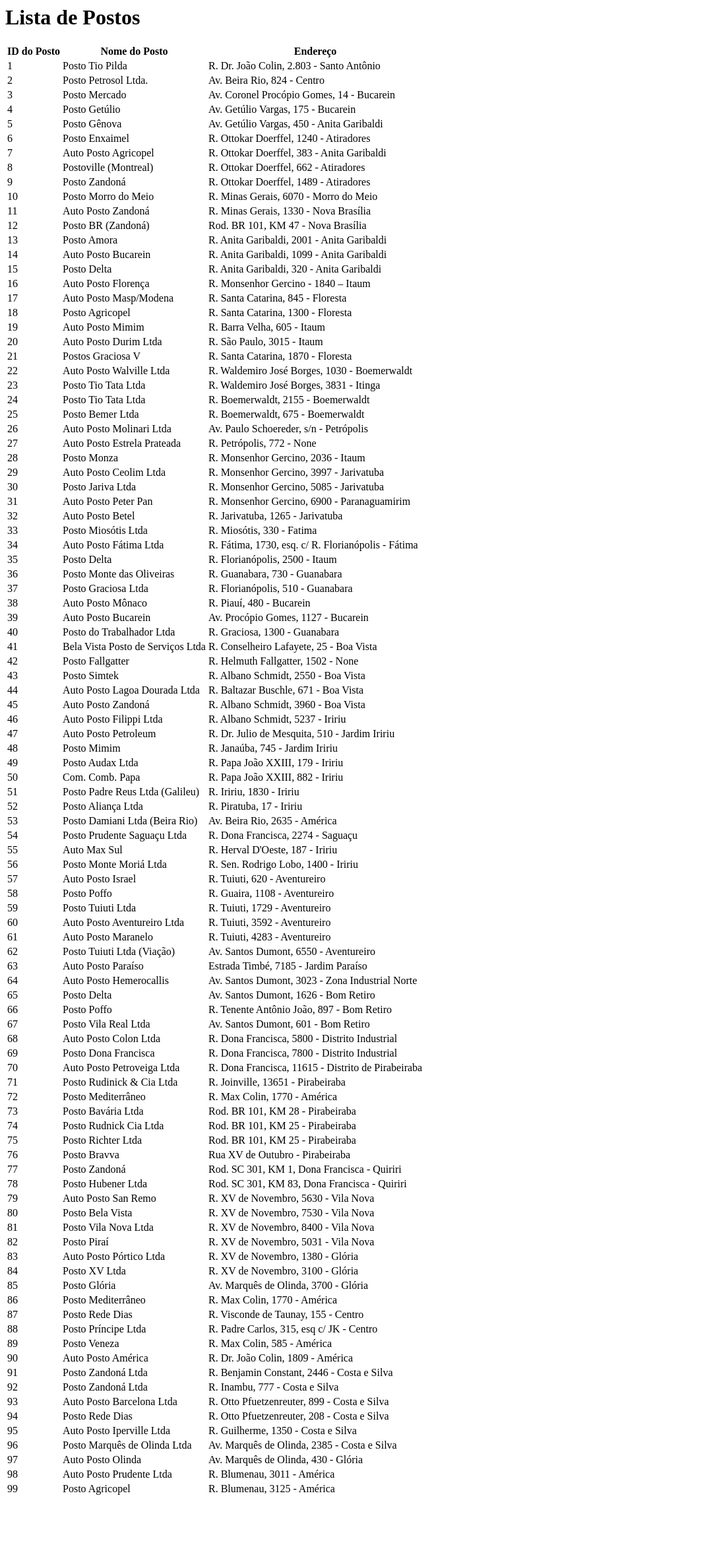
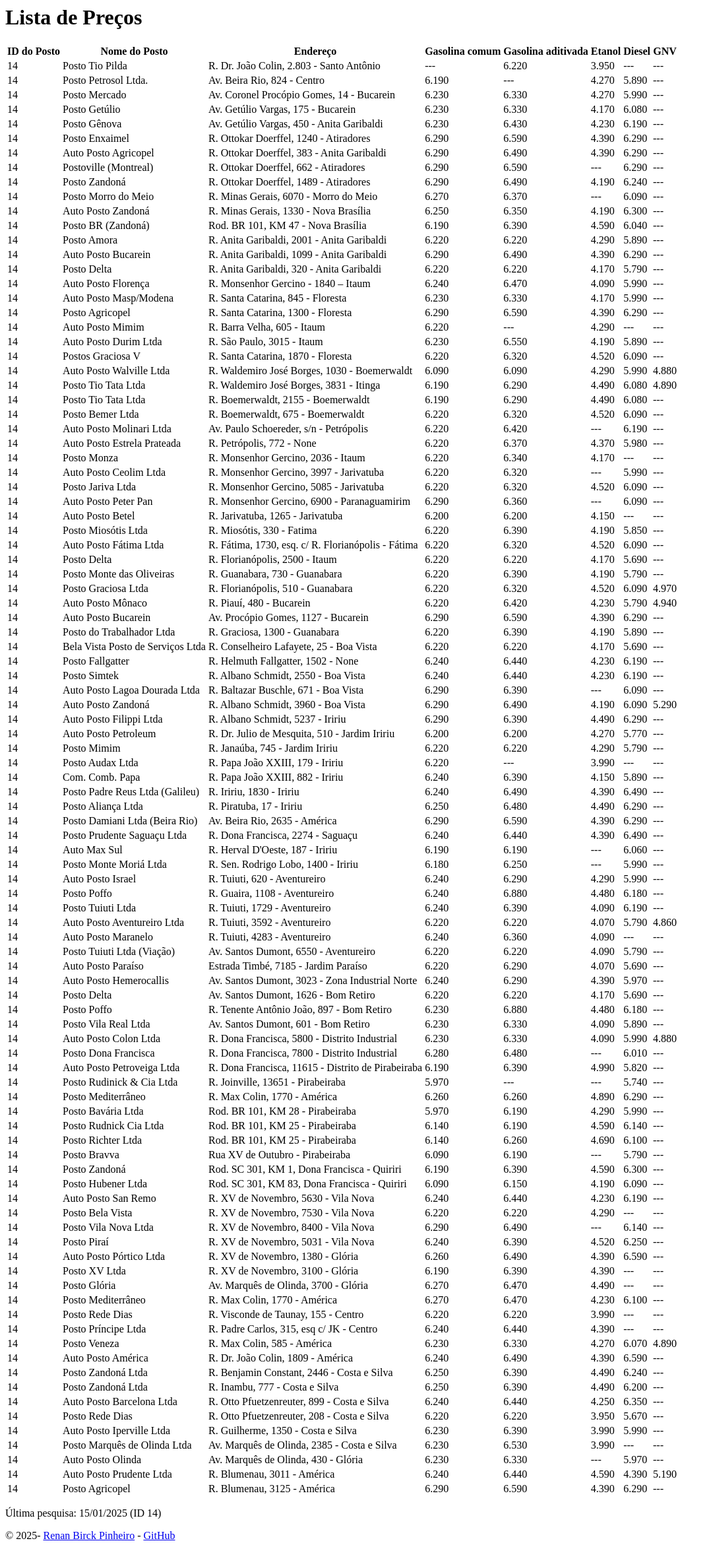
Before and after one commit to renanbirck/gasolina, a FastAPI app: page / in a window 1280 px wide. Shown: the whole page at 66% size, without its empty margins (0-1081 px from the left). Before the commit the page ends 2265 px from the top, so only its background shows below. Run offline with FastAPI, Linux system fonts and the light colour scheme; data comes from the database, SQL or seed files in the repository.

Commit message:
feat(front-end): o básico da tabela
	Modificada a API para carregar a tabela inteira de uma vez só,
	simplificando a lógica da API e do front-end.

```diff
--- a/api/crud.py
+++ b/api/crud.py
@@ -13,6 +13,10 @@
 
 def get_distribuidoras(db: Session):
     return db.query(models.Distribuidora).all()
+
+def get_precos_ultima_pesquisa(db: Session):
+    ultima_pesquisa = get_ultima_pesquisa(db)
+    return dados_pesquisa(db, ultima_pesquisa)
 
 def get_postos(db: Session):
     query = db.query(models.PostoGasolina.id,
@@ -65,7 +69,7 @@
     # JOIN PostosGasolina PG on P.IdPosto = PG.IdPosto
     # WHERE P.IdPesquisa = {id_pesquisa}
 
-    query = db.query(models.Pesquisa.data, models.PostoGasolina.nome, models.Precos.precoGasolinaComum, models.Precos.precoGasolinaAditivada,
+    query = db.query(models.Pesquisa.data, models.PostoGasolina.nome, models.PostoGasolina.endereco, models.PostoGasolina.bairro, models.Precos.precoGasolinaComum, models.Precos.precoGasolinaAditivada,
                      models.Precos.precoEtanol,models.Precos.precoDiesel,models.Precos.precoGNV) \
     .join(models.Pesquisa, models.Precos.pesquisa==models.Pesquisa.id) \
     .join(models.PostoGasolina, models.Precos.posto == models.PostoGasolina.id)  \
@@ -77,13 +81,16 @@
     print(result)
     dados_pesquisa = [
         {
-            "id": row[0],
+            "id": id_pesquisa,
+            "data": row[0],
             "nome": row[1],
-            "gasolina_comum": row[2],
-            "gasolina_aditivada": row[3],
-            "etanol": row[4],
-            "diesel": row[5],
-            "GNV": row[6]
+            "endereco": row[2],
+            "bairro": row[3],
+            "gasolina_comum": row[4],
+            "gasolina_aditivada": row[5],
+            "etanol": row[6],
+            "diesel": row[7],
+            "GNV": row[8]
         }
         for row in result
     ]
--- a/api/main.py
+++ b/api/main.py
@@ -17,9 +17,7 @@
 models.Base.metadata.create_all(bind=engine)
 app = FastAPI()
 
-router = APIRouter(
-    prefix='/postos'
-)
+router = APIRouter()
 
 app.include_router(router)
 
@@ -51,7 +49,7 @@
 
 templates = Jinja2Templates(directory="templates")
 
-@app.get("/ultima_pesquisa")
+@app.get("/ultima_pesquisa", name="ultima_pesquisa")
 async def ultima_pesquisa(db: Session = Depends(get_db)):
     return crud.get_ultima_pesquisa(db)
 
@@ -68,21 +66,26 @@
     return crud.get_postos(db)
 
 @app.get("/pesquisa/{id_pesquisa}")
-async def lista_postos_da_pesquisa(id_pesquisa, db: Session = Depends(get_db)):
+async def dados_pesquisa(id_pesquisa, db: Session = Depends(get_db)):
     return crud.dados_pesquisa(db, id_pesquisa)
 
-@app.get("/posto/{id_posto}")
+@app.get("/posto/{id_posto}", name="posto")
 async def lista_infos_posto(id_posto, db: Session = Depends(get_db)):
     return crud.get_dados_posto(db, id_posto)
+
 
 ## A raiz da aplicação, mostrando a lista de todos os postos:
 @app.get("/", response_class=HTMLResponse)
 async def raiz_app(request: Request, db: Session = Depends(get_db)):
 
     postos = await lista_todos_postos(db)
+    data_ultima_pesquisa = await ultima_pesquisa(db)
+
+    dados_ultima_pesquisa = await dados_pesquisa(data_ultima_pesquisa.id, db)
+    print(dados_ultima_pesquisa)
 
     return templates.TemplateResponse(
-        request=request, name="index.html", context={"postos": postos}
+        request=request, name="index.html", context={"postos": postos, "ultima_pesquisa": data_ultima_pesquisa, "dados_ultima_pesquisa": dados_ultima_pesquisa}
     )
 
 for route in app.router.routes:
--- a/api/templates/index.html
+++ b/api/templates/index.html
@@ -4,20 +4,35 @@
   </head>
 
   <body>
-    <h1>Lista de Postos</h1>
+    <h1>Lista de Preços</h1>
     <table>
       <tr>
         <th>ID do Posto</th>
         <th>Nome do Posto</th>
         <th>Endereço</th>
+        <th>Gasolina comum</th>
+        <th>Gasolina aditivada</th>
+        <th>Etanol</th>
+        <th>Diesel</th>
+        <th>GNV</th>
+
       </tr>
-        {% for posto in postos %}
+        {% for posto in dados_ultima_pesquisa %}
         <tr>
           <td> {{ posto.id }} </td>
-          <td> {{ posto.posto_nome }} </td>
+          <td> {{ posto.nome }} </td>
           <td> {{ posto.endereco }} - {{ posto.bairro }}</td>
+          <td> {{ '%.3f' % posto.gasolina_comum if posto.gasolina_comum else '---' }} </td>
+          <td> {{ '%.3f' % posto.gasolina_aditivada if posto.gasolina_aditivada else '---'}} </td>
+          <td> {{ '%.3f' % posto.etanol if posto.etanol else '---'}} </td>
+          <td> {{ '%.3f' % posto.diesel if posto.diesel else '---' }} </td>
+          <td> {{ '%.3f' % posto.GNV if posto.GNV else '---' }} </td>
         </tr>
         {% endfor %}
     </table>
+    <p> Última pesquisa: {{ ultima_pesquisa.data }} (ID {{ultima_pesquisa.id}})</p>
+    <footer>
+      © 2025- <a href="mailto:renan.birck.pinheiro@gmail.com">Renan Birck Pinheiro</a> - <a href="https://github.com/renanbirck/gasolina">GitHub</a>
+    </footer>
   </body>
 </html>
```
